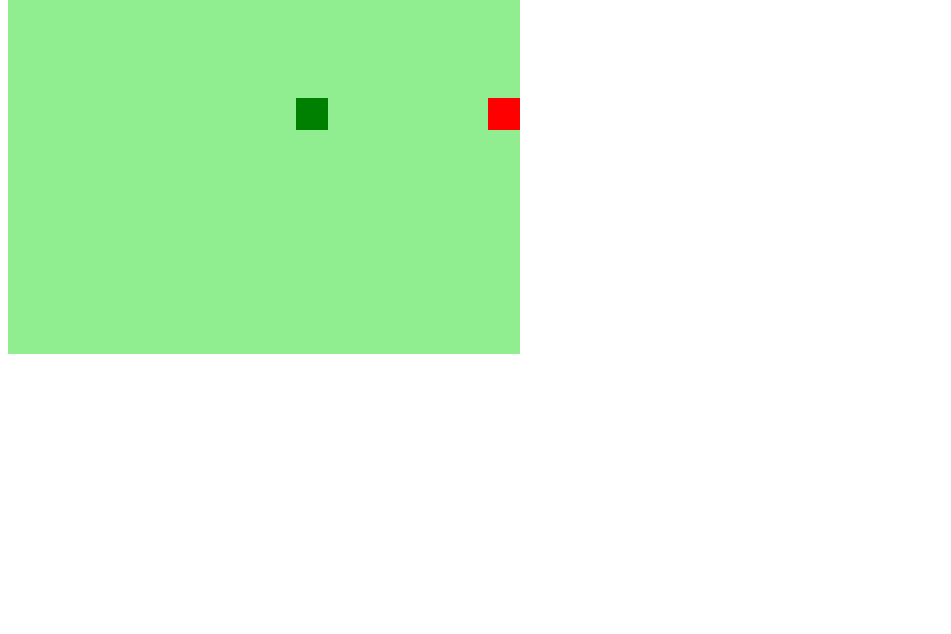
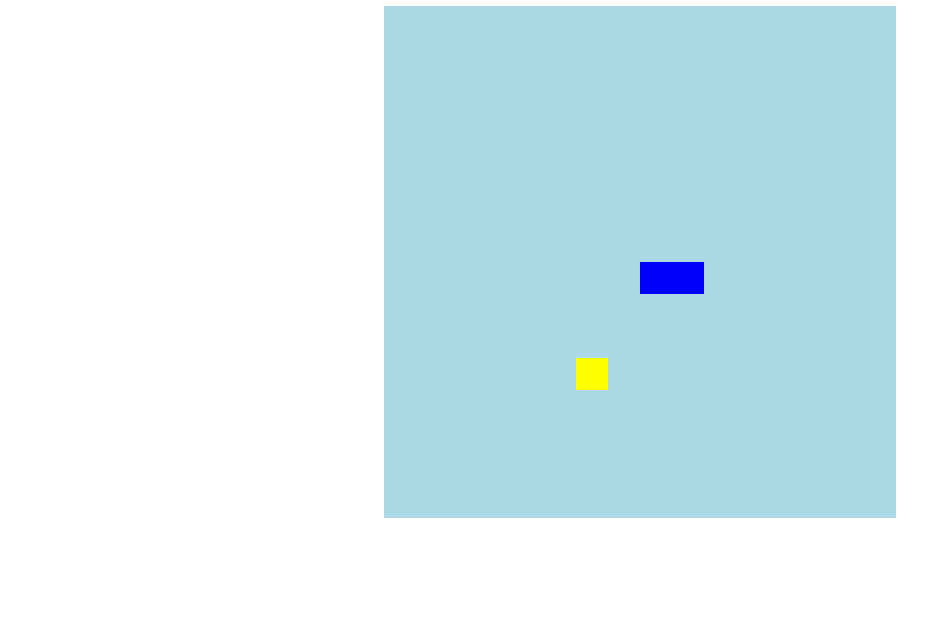
Before and after one commit to brendacgoncalves97/snake-game, a plain HTML site: page index.html in a window 1280 px wide. Shown: the part 166-800 px from the top of the page, without its empty margins (0-951 px from the left). Drawn offline with Linux system fonts and the light colour scheme.

Commit message:
mudando cores e terminando alterações

```diff
--- a/index.html
+++ b/index.html
@@ -9,6 +9,7 @@
     </head>
 
     <body>
+        <h1>SNAKE GAME!</h1>
         <canvas id="snake" width="512" height="512"></canvas>
     </body>
 </html>
--- a/script.js
+++ b/script.js
@@ -14,19 +14,19 @@ let food = {
 }
 
 function criarBG() {
-    context.fillStyle = "lightgreen";
+    context.fillStyle = "lightblue";
     context.fillRect(0, 0, 16 * box, 16 * box);
 }
 
 function criandoCobrinha(){
     for(i = 0; i < snake.length; i++){
-        context.fillStyle ="green";
+        context.fillStyle ="blue";
         context.fillRect(snake[i].x, snake[i].y, box, box);
     }
 }
 
 function drawFood(){
-    context.fillStyle = "red";
+    context.fillStyle = "yellow";
     context.fillRect(food.x, food.y, box, box);
 }
 
@@ -46,6 +46,13 @@ function iniciarJogo(){
     if (snake[0].y > 15 * box && direction == "down") snake[0].y = 0;
     if (snake[0].y < 0 && direction == "up") snake[0].y = 16 * box;
 
+    for(i = 1; i < snake.length; i++){
+        if(snake[0].x == snake[i].x && snake[0].y == snake[i].y){
+            clearInterval(jogo);
+            alert('Game Over :(');
+        }
+    }
+
     criarBG();
     criandoCobrinha();
     drawFood();
@@ -58,7 +65,12 @@ function iniciarJogo(){
     if(direction == "up") snakeY -= box;
     if(direction == "down") snakeY += box;
 
-    snake.pop();
+    if(snakeX != food.x || snakeY != food.y){
+        snake.pop();
+    }else{
+        food.x = Math.floor(Math.random() * 15 + 1) * box;
+        food.y = Math.floor(Math.random() * 15 + 1) * box
+    }
 
     let newHead = {
         x: snakeX,
--- a/style.css
+++ b/style.css
@@ -0,0 +1,9 @@
+body {
+    height: 95vh;
+    width: 95;
+    display: flex;
+    justify-content: center;
+    align-items: center;
+    flex-direction: column;
+    color: #4c46a1;
+}
```
